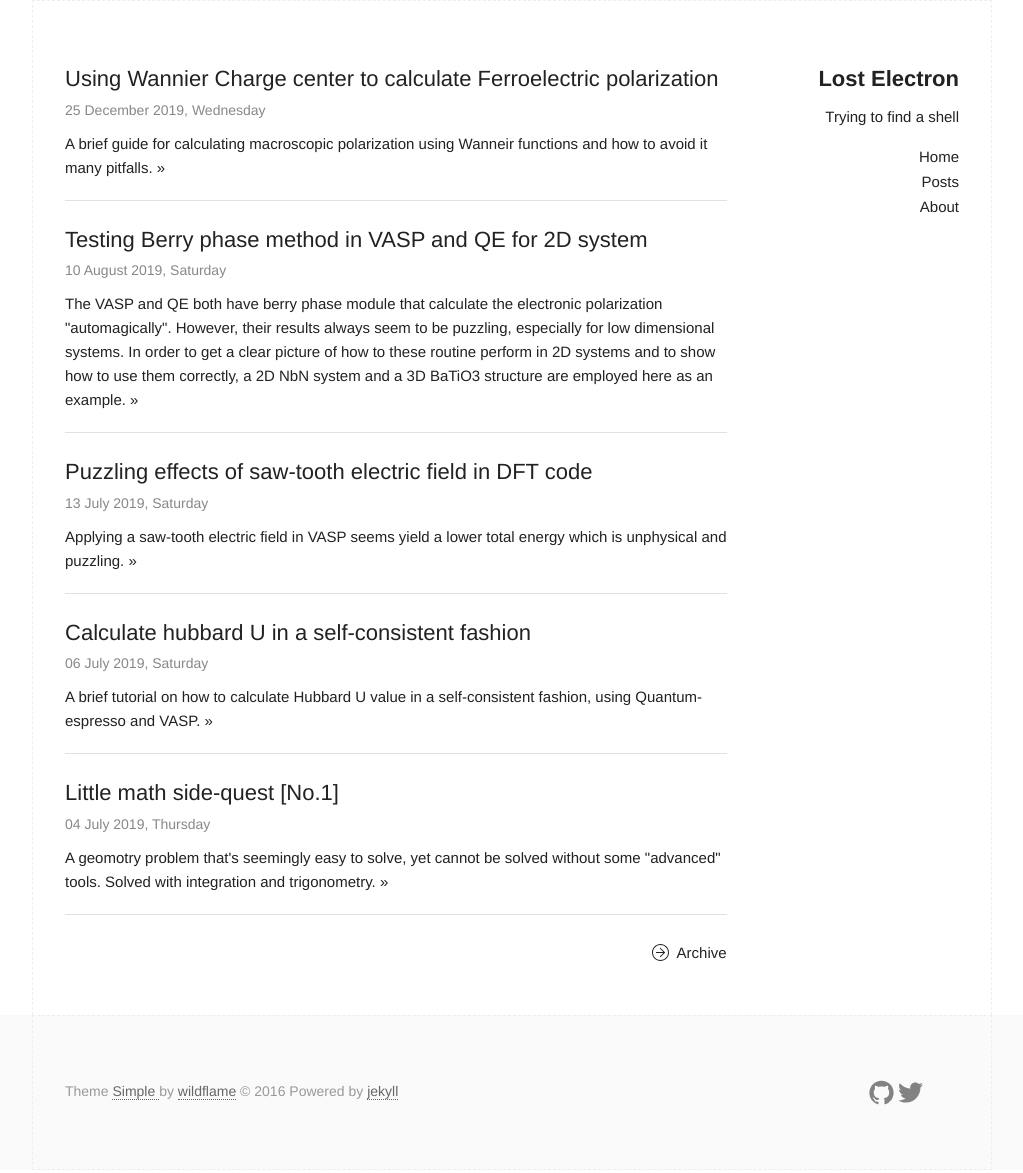
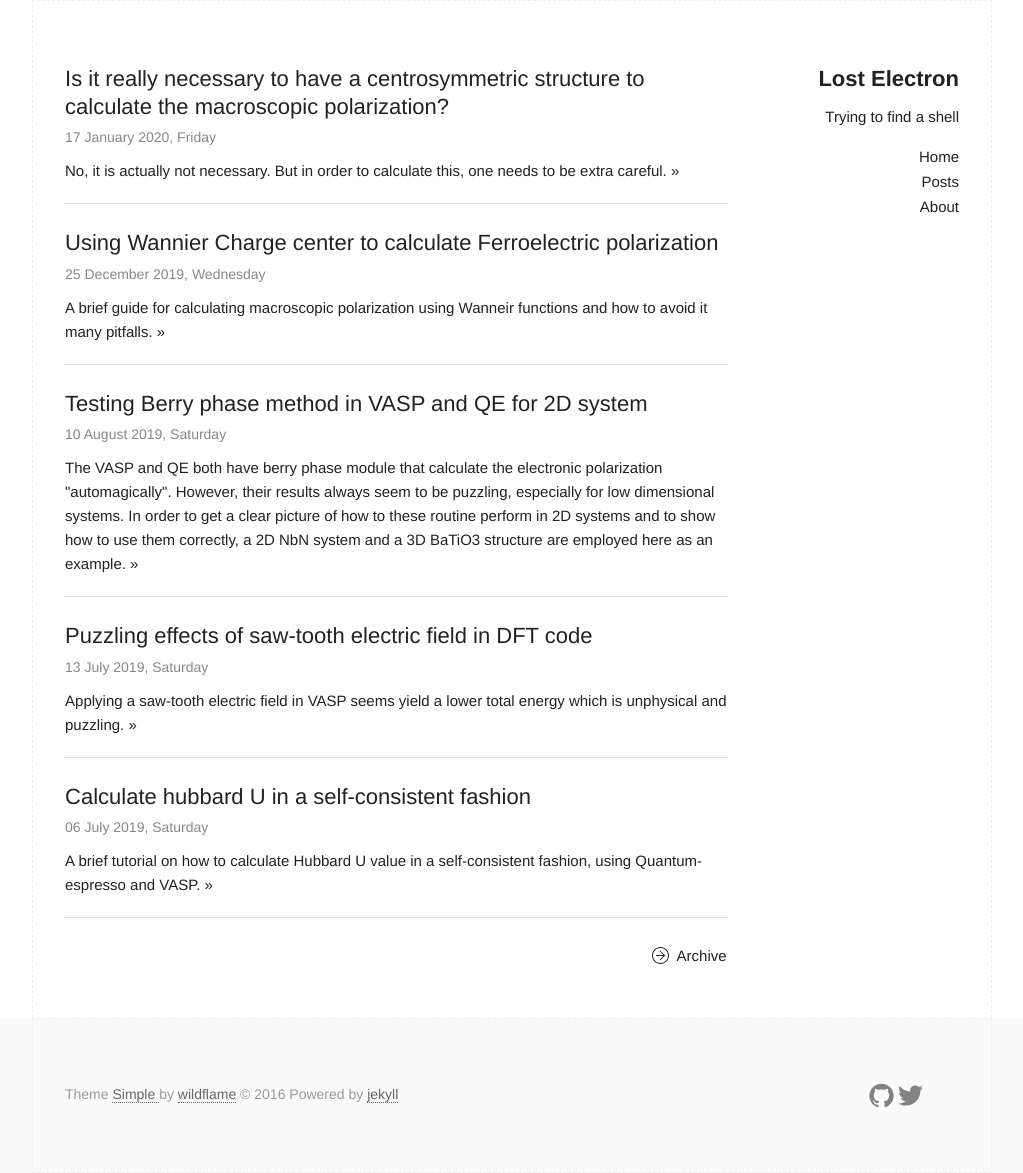
Before and after one commit to Chengcheng-Xiao/Chengcheng-Xiao.github.io, a Jekyll site: the page built from index.html, in a window 1280 px wide. Shown: the whole page, without its empty margins (128-1151 px from the left). Built offline with Jekyll 4.4.1, drawn with Linux system fonts in a browser that asks for light colours; some of the changed lines change nothing that is shown.

Commit message:
add 2020-01-17-Centersymmetric_phase

````diff
--- a/_posts/2019-12-25-Wannier_center_polarization.md
+++ b/_posts/2019-12-25-Wannier_center_polarization.md
@@ -9,7 +9,7 @@ description: A brief guide for calculating macroscopic polarization using Wannei
 
 ## Background
 
-According to "the Modern theory of polarization", in a continous-k formulation, the polarizatin $$\mathbf{P}_{el}$$ value is $$ - f e / (2 \pi)^3$$ times teh sum of valence-band Berry phase. On another note, Wannier charge center can be convieniently linked to the Berryphase of valence band via a Fourier transformation. Thus, we should be able to calculate the ferroelectric polarization using Wannier interpolation of Bloch bands.
+According to "the Modern theory of polarization", in a continous-k formulation, the polarizatin $$\mathbf{P}_{el}$$ value is $$ - f e / (2 \pi)^3$$ times the sum of valence-band Berry phase. On another note, Wannier charge center can be convieniently linked to the Berryphase of valence band via a Fourier transformation. Thus, we should be able to calculate the ferroelectric polarization using Wannier interpolation of Bloch bands.
 
 ## Objectives
 
--- /dev/null
+++ b/_posts/2020-01-17-Centersymmetric_phase.md
@@ -0,0 +1,86 @@
+---
+layout: post
+title: Is it really necessary to have a centrosymmetric structure to calculate the macroscopic polarization?
+date: 2020-01-17
+tags: ["Polarization","Berryphase"]
+categories: DFT
+description: No, it is actually not necessary. But in order to calculate this, one needs to be extra careful.
+---
+
+## Background
+
+According to "the Modern theory of polarization", in a continous-k formulation, the polarization of one structure $$\mathbf{P}_{el}$$ is $$ - f e / (2 \pi)^3$$ times the sum of valence-band's Berryphase while the total macroscopic polarization is the polairzation difference between ferroelectric phase and the centrosymmetric phase. Convieniently, Wannier charge centers can be linked to the Berryphase of valence band via a Fourier transformation. Thus, we should be able to calculate the ferroelectric polarization using Wannier centers to be more chemically intuitive.
+
+In definition, this calculation seems to be easily achievable, but in pratice, there are many pitfalls in doing such calculations. However, almost all of these pitfalls or problems are due to the so called polairzation quantum which arise from the periodicity of the unitcell (Translation symmetry of crystals). My previous post already demonstrated how easy can one fall in to such trap and get erroneous results and, in essence, this post is still deeply linked with such problems.
+
+## Big questions
+__What is the "correct" way of making the centrosymmetric phase in order to get the correct polarization value?__
+
+ - NEB calculation to determine the optimum transition structure?
+ - Linear transform from one polarized state to another?
+
+__What if there are multiple high-symmetry phases, which one do we choose???__
+
+__Since the actual structural change during the polarization shift will almost always not be uniform, how can our result match the one experiementalist get??__
+
+## TL;DR
+__It doesn't matter which centrosymmetric structure one use, as long as we have a smooth transformation, every centrosymmetric phase will have the same polarization value. Correspondingly, their Berrypahse will always be the same if we are able to avoid band crossing
+
+Also, yes, band crossing does mess up the result. But if we are careful enough to keep track of the continuous band transformation and able to disentangle (eliminate) the effect of the band crossing, we can still get the right answer.__
+
+## Study case
+I'll try to explain this with a simple BTO structure.
+Here, different from the last time, I've constrained my structure to only allow Ti atom to move:
+
+![]({{site.baseurl}}/assets/img/post_img/2020-01-17-img1.png)
+{: .center}
+
+The result:
+```
+Total ionic contribution = -0.6907 elect*A
+Total electronic contribution = 0.27726 elect*A
+Total dipole moment = -0.41344 elect*A
+Volume = 64.35864801 A^3
+
+Total polarization = 0.102912491 C/m^2
+```
+
+What if, I construct an simple antiferroelectric structure and say that is the centrosymmetric phase I take as referencing structure?
+
+![]({{site.baseurl}}/assets/img/post_img/2020-01-17-img2.png)
+{: .center}
+
+Recall there are acatually no more constraints other than our reference structure to be centrosymmetric, so, this actually does not contradict any rules.
+
+The result:
+```
+Total ionic contribution = -1.38139 elect*A
+Total electronic contribution = 0.55453 elect*A
+Total dipole moment = -0.82686 elect*A
+Volume = 128.717296 A^3
+
+Total polarization = 0.102912491 C/m^2
+```
+Interestingly, using AFE structure as the reference phase, I got identical polarization value comparing to the usual cubic phase.
+
+Let's slow down and think about why this is the case. In oue switching route, we can clearly see that from FE to AFE structrue, the Ti atom on the left hand side needs to go down around 0.115A. On the other hand, if we have a supercell with both Ti atoms at the center of their cell, each Ti only needs to go down 0.057A, exactly half of the length in the AFE case. This tells us, in our AFE case, we have one Ti atom doing all the hard work while the other doing nothing. This does not change the fact that eventually all the work done for the polarization switching will always be there.
+
+Now, Lets go one step further...
+
+![]({{site.baseurl}}/assets/img/post_img/2020-01-17-img3.png)
+{: .center}
+
+Here, we can actually see this giant AFE structure as two FE grain with one boundary sandwiched in between. Similar to our two-cell AFE case, this can still be used to calculate the total polarization. This tells us that we can even construct a centrosymmetric macroscopic structrue with grain boundary in it. As long as it has centrosymmetry and can be smoothly transformed form the positive FE phase to the negative FE phase, our reulst will __always remains the same!__
+
+This actually reassures us the polarization does not depend on the centrosymmetric phase and only depend on the ferroelectric phase like a lone dipole moment without translation symmetry (as it should be). The symmetry protecting the berry phase of the centrosymmetric structure is the inversion symmetry (or in some case mirror symmetry).
+
+## Summary
+In summary, the centrosymmetric phase in the calculation of macroscopic polarization actually does not matter that much. As long as you can keep track of the band structure and the polarization vs distortion curve to be on the same branch, you are safe.
+
+Or, if you are savy enough, you can use Wannier90's disentanglement to solve the "metallic centrosymmetric phase" problem.
+
+## Input
+
+I've put all input file in a zip file for download: [VASP]. I've also included a 2D inplane ferroelectric structure with two usable centrosymmetric phases to play with. enjoy!
+
+[VASP]:{{site.baseurl}}/assets/other/2020-01-17-centrosymmetric_phase.zip
````
Also changed, not shown: assets/img/post_img/2020-01-17-img1.png (added), assets/img/post_img/2020-01-17-img2.png (added), assets/img/post_img/2020-01-17-img3.png (added), 2 other files.
